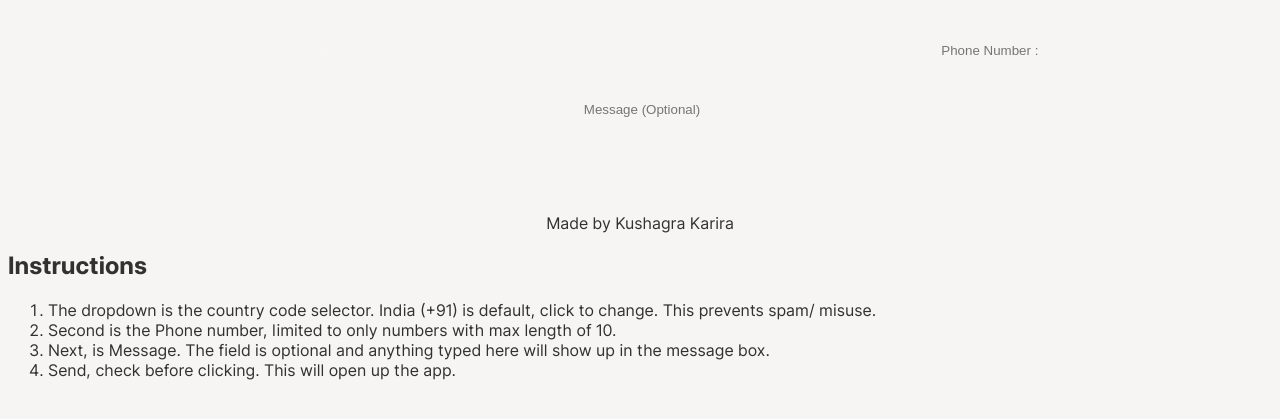
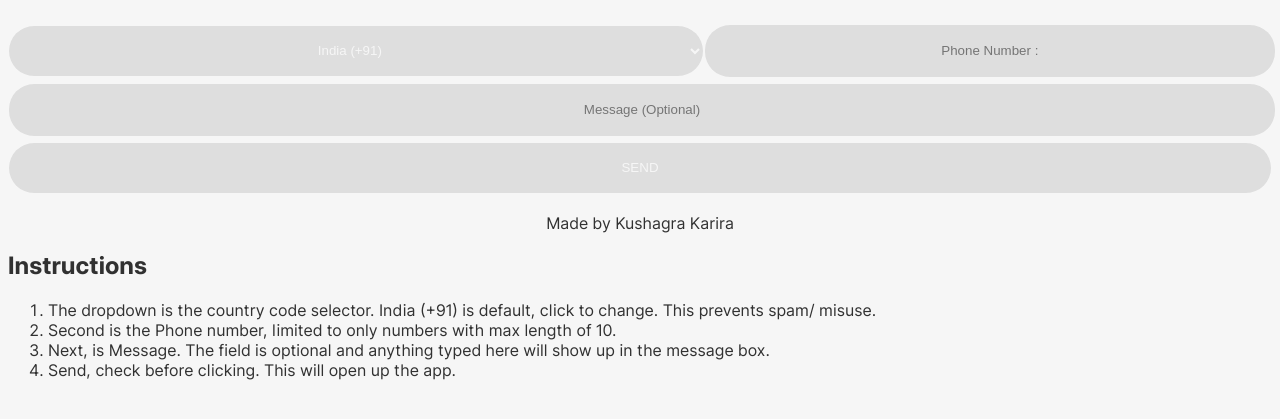
Before and after one commit to KushagraKarira/ChatLinker, a plain HTML site: page index.html in a window 1280 px wide. Shown: the part 63-482 px from the top of the page. Drawn offline with Linux system fonts and the light colour scheme.

Commit message:
fix light theme

```diff
--- a/index.html
+++ b/index.html
@@ -30,12 +30,12 @@
 		src: url("Inter-Italic.var.woff2") format("woff2-variations"), url("Inter-Italic.var.woff2?v=3.19") format("woff2");
 		src: url("Inter-Italic.var.woff2") format("woff2") tech("variations");
 		}
-		body{background-color:#f6f5f4}
+		body{background-color:#f6f6f6}
 		.text,a:active,a:link,a:visited,body,svg{color:#313131}
 		table{width:100%;text-align:center;border-spacing:0 5px}
 		h1{text-align:center;}
 		p{text-align:center;line-height:100%;margin-bottom:0}
-		select,button,input{text-align:center;background-color:#dedede;color:#f6f6f6;height:100%;width:100%;height:50px;border-radius:25px;text-align:center; border: 0 !important;background: none;box-shadow: none;}
+		select,button,input{text-align:center;background-color:#dedede;color:#f6f6f6;height:100%;width:100%;height:50px;border-radius:25px;text-align:center; border: 0 !important;box-shadow: none;}
 		::placeholder{text-align:center}
 		@media (prefers-color-scheme:dark) {
 		body{background-color:#313131}
```
